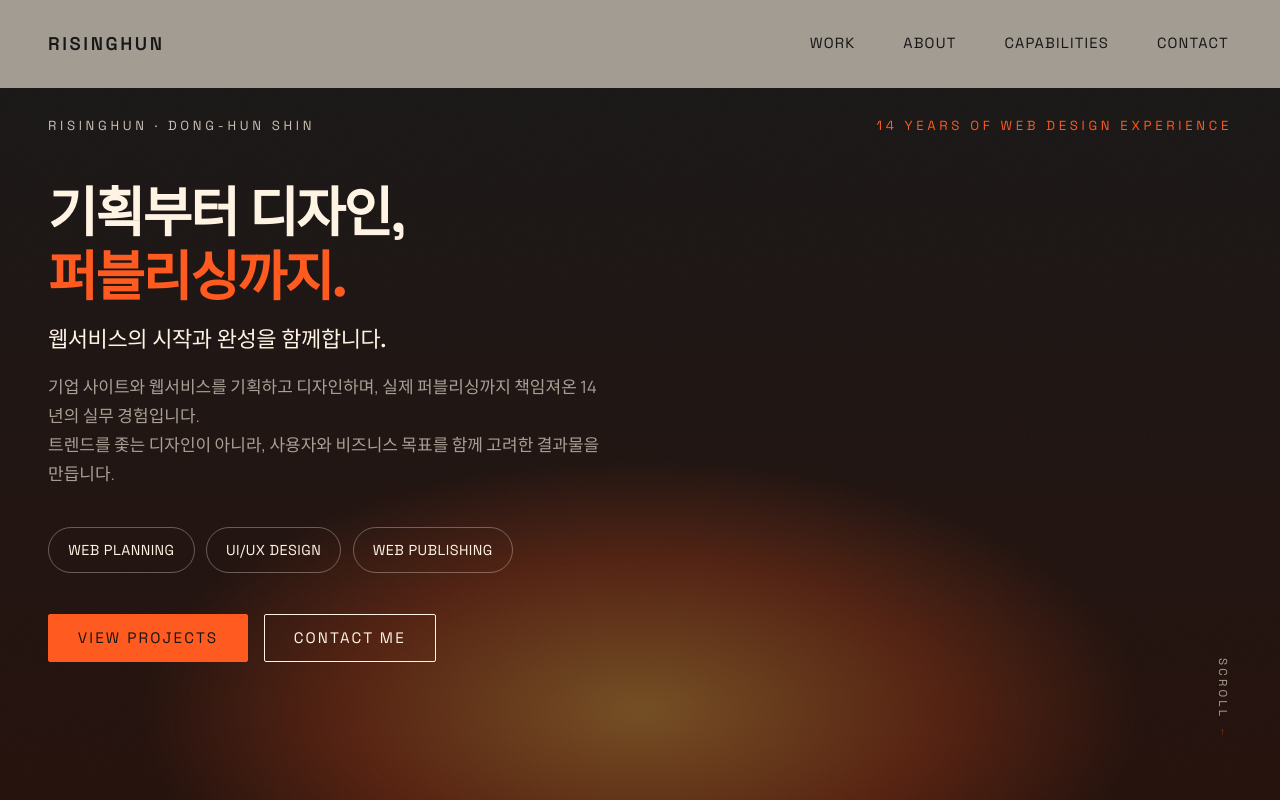
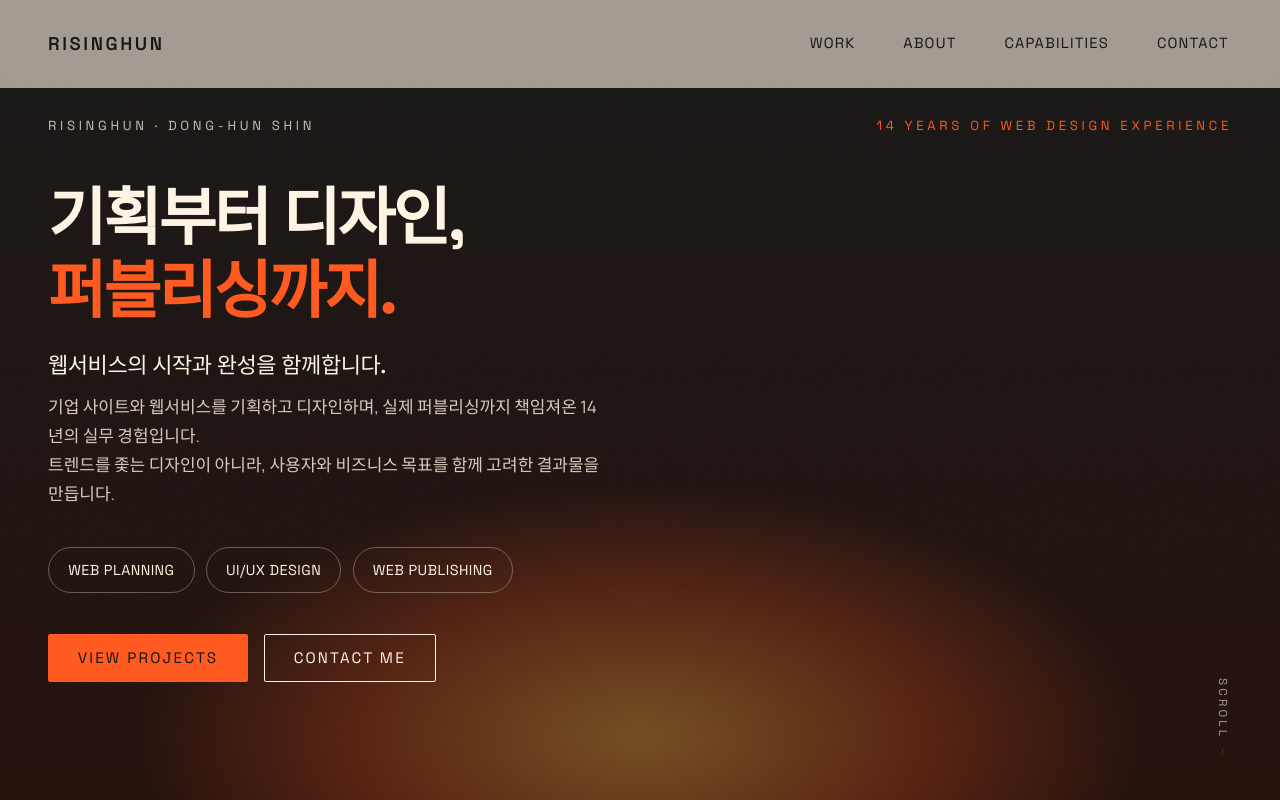
Before and after one commit to risinghun82/risinghun-portfolio, a React (Vite) app: page /#/ in a window 1280 px wide. Shown: the top 800 px of the page. Built offline with nearby package versions, Linux system fonts and the light colour scheme; a web font is replaced by a local one.

Commit message:
Enlarge Hero headline ~16%, boost description contrast, rebalance spacing

```diff
--- a/src/components/Hero/Hero.css
+++ b/src/components/Hero/Hero.css
@@ -107,11 +107,12 @@
 .hero__headline {
   font-family: var(--font-display);
   font-weight: 700;
-  /* Literal spec: clamp(44px, 4.2vw, 64px) — ≈60.5px/1440, 64px cap at
-     1920+. This is the single strongest visual element on the first
-     screen, deliberately larger than the subtitle/body beneath it. */
-  font-size: clamp(44px, 4.2vw, 64px);
-  line-height: 1.18;
+  /* ~17% larger than the previous clamp(44px, 4.2vw, 64px) — ≈70.6px/1440,
+     74px cap at 1920+ — so the headline reads as the clear first thing on
+     the screen rather than competing with the subtitle beneath it. Still
+     comfortably inside the 680px text column at every tested width. */
+  font-size: clamp(50px, 4.9vw, 74px);
+  line-height: 1.16;
   letter-spacing: -0.04em;
 }
 
@@ -131,7 +132,10 @@
   line-height: var(--lh-heading);
   letter-spacing: var(--ls-tight);
   color: var(--sun-cream);
-  margin-top: 1.1rem;
+  /* Was 1.1rem — the headline grew noticeably larger, so this needed a
+     bit more air to read as a clear break rather than crowding the last
+     headline line. */
+  margin-top: 1.6rem;
 }
 
 .hero__description {
@@ -143,9 +147,14 @@
   font-size: clamp(16px, 0.3vw + 15.5px, 17px);
   /* --lh-body is 1.7, already above the 1.6 minimum. */
   line-height: var(--lh-body);
-  color: var(--text-on-dark-muted);
+  /* Was var(--text-on-dark-muted) (62% opacity) — too dim at body size
+     against the dark gradient. Bumped contrast here only (not the shared
+     token, which other components still rely on at its original value). */
+  color: rgba(255, 243, 228, 0.82);
   max-width: 560px;
-  margin-top: 1.3rem;
+  /* Was 1.3rem — tightened so subtitle + description read as one grouped
+     block, now that the headline above has its own larger gap. */
+  margin-top: 0.9rem;
 }
 
 .hero__expertise {
@@ -259,8 +268,9 @@
   }
 
   .hero__headline {
-    /* Spec: clamp(32px, 8vw, 40px) on mobile. */
-    font-size: clamp(32px, 8vw, 40px);
+    /* ~16% larger than the previous clamp(32px, 8vw, 40px), matching the
+       desktop bump proportionally. */
+    font-size: clamp(37px, 9vw, 46px);
   }
 
   .hero__description {
```
